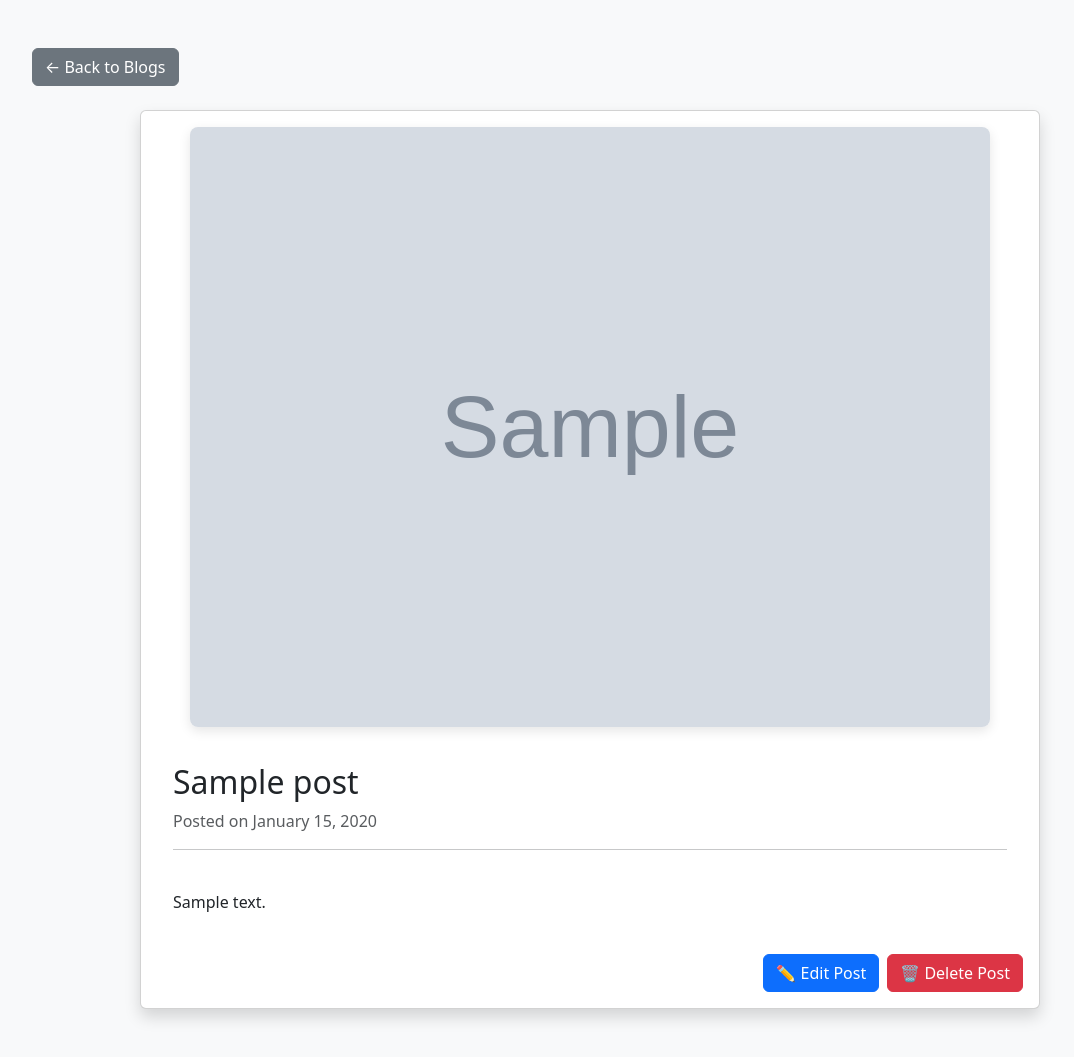
After one commit to Mohitrawal7/Php, a PHP site: page /blog-app/view_post.php?id=1 in a window 1280 px wide. The commit adds this page. Shown: the whole page, without its empty margins (50-1124 px from the left). Run offline with PHP 8.4, Linux system fonts and the light colour scheme; the visitor is signed in with stand-in values (Sample User, id 1); tables that the repository leaves empty or names only in its code hold one stand-in row (values such as "Sample post"); grey boxes marked "Sample" are stand-in pictures.

Commit message:
completed view_post and better ui for blog-app

```diff
--- a/blog-app/delete_post.php
+++ b/blog-app/delete_post.php
@@ -1,7 +1,7 @@
 <?php
 require 'db.php';
 
-if(!isset($_GET['id'])){
+if(!isset($_GET['id']) || !is_numeric($_GET['id'])){
     header("Location: index.php");
     exit();
 }
@@ -25,5 +25,6 @@ $del = $conn->prepare("DELETE FROM posts WHERE id=?");
 $del->bind_param("i", $id);
 $del->execute();
 
+// Redirect back to dashboard after delete
 header("Location: index.php");
 exit();
--- /dev/null
+++ b/blog-app/style.css
@@ -0,0 +1,4 @@
+.container {
+    margin-top: 10px;
+    color: blue;
+}
--- /dev/null
+++ b/blog-app/view_post.php
@@ -0,0 +1,91 @@
+<?php
+require 'db.php';
+session_start();
+
+if (!isset($_SESSION['user'])) {
+    header("Location: login.php");
+    exit();
+}
+
+if (!isset($_GET['id']) || !is_numeric($_GET['id'])) {
+    die("Invalid post ID");
+}
+
+$id = $_GET['id'];
+
+$stmt = $conn->prepare("SELECT * FROM posts WHERE id = ?");
+$stmt->bind_param("i", $id);
+$stmt->execute();
+$result = $stmt->get_result();
+
+if ($result->num_rows === 0) {
+    die("Post not found");
+}
+
+$post = $result->fetch_assoc();
+?>
+
+<!DOCTYPE html>
+<html>
+<head>
+    <title><?php echo htmlspecialchars($post['title']); ?></title>
+    <link href="https://cdn.jsdelivr.net/npm/bootstrap@5.3.0/dist/css/bootstrap.min.css" rel="stylesheet">
+    <style>
+        .post-image {
+            width: 100%;
+            max-width: 800px; /* limit very large images */
+            height: auto;
+            object-fit: contain; /* preserves aspect ratio without zoom */
+            display: block;
+            margin: 0 auto 20px auto;
+            border-radius: 8px;
+            box-shadow: 0 4px 12px rgba(0,0,0,0.1);
+        }
+        .post-card {
+            max-width: 900px;
+            margin: 0 auto;
+        }
+        .post-footer .btn {
+            min-width: 100px;
+        }
+    </style>
+</head>
+<body class="bg-light py-5">
+
+<div class="container">
+    <a href="index.php" class="btn btn-secondary mb-4">← Back to Blogs</a>
+
+    <div class="card shadow post-card p-3 bg-white">
+        <?php if (!empty($post['image'])): ?>
+            <img src="uploads/<?php echo htmlspecialchars($post['image']); ?>"
+                 alt="<?php echo htmlspecialchars($post['title']); ?>"
+                 class="post-image">
+        <?php endif; ?>
+
+        <div class="card-body">
+            <h2 class="card-title"><?php echo htmlspecialchars($post['title']); ?></h2>
+            <p class="text-muted mb-3">
+                Posted on <?php echo date("F d, Y", strtotime($post['created_at'])); ?>
+            </p>
+            <hr>
+            <p class="card-text" style="white-space: pre-line;">
+                <?php echo htmlspecialchars($post['content']); ?>
+            </p>
+        </div>
+
+        <!-- Edit / Delete Buttons -->
+        <div class="d-flex gap-2 mt-4 post-footer justify-content-end">
+            <a href="edit_post.php?id=<?php echo $post['id']; ?>"
+               class="btn btn-primary">✏️ Edit Post</a>
+
+            <a href="delete_post.php?id=<?php echo $post['id']; ?>"
+               class="btn btn-danger"
+               onclick="return confirm('Are you sure you want to delete this post?');">
+               🗑 Delete Post
+            </a>
+        </div>
+    </div>
+</div>
+
+</body>
+</html>
```
Also changed, not shown: blog-app/index.php (+19 -4 lines), blog-app/login.php (+30 -3 lines), blog-app/register.php (+40 -10 lines), blog-app/uploads/1766382248_Screenshot 2024-12-23 204226.png (added), blog-app/uploads/1766382281_Screenshot 2025-12-22 111925.png (added), blog-app/uploads/1766382323_Screenshot 2025-12-22 113005.png (added), blog-app/uploads/1766382605_Screenshot 2024-04-21 113111.png (added), blog-app/uploads/1766382631_Screenshot 2025-01-27 141109.png (added).
